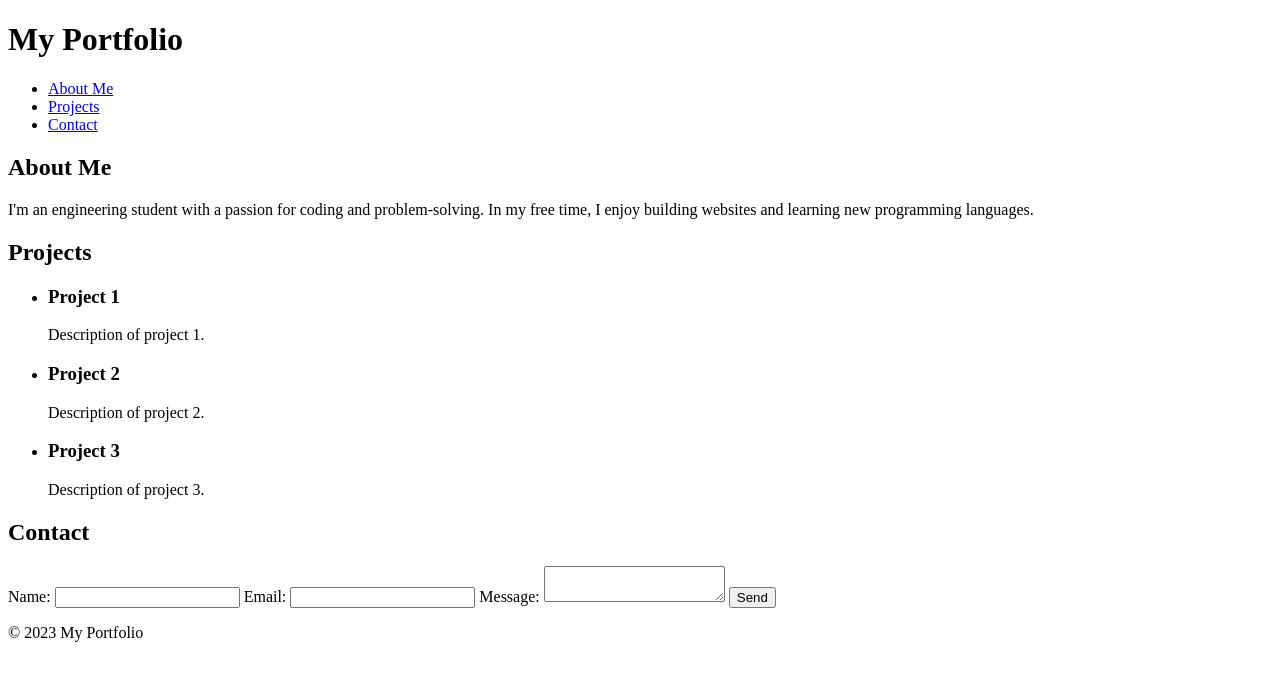
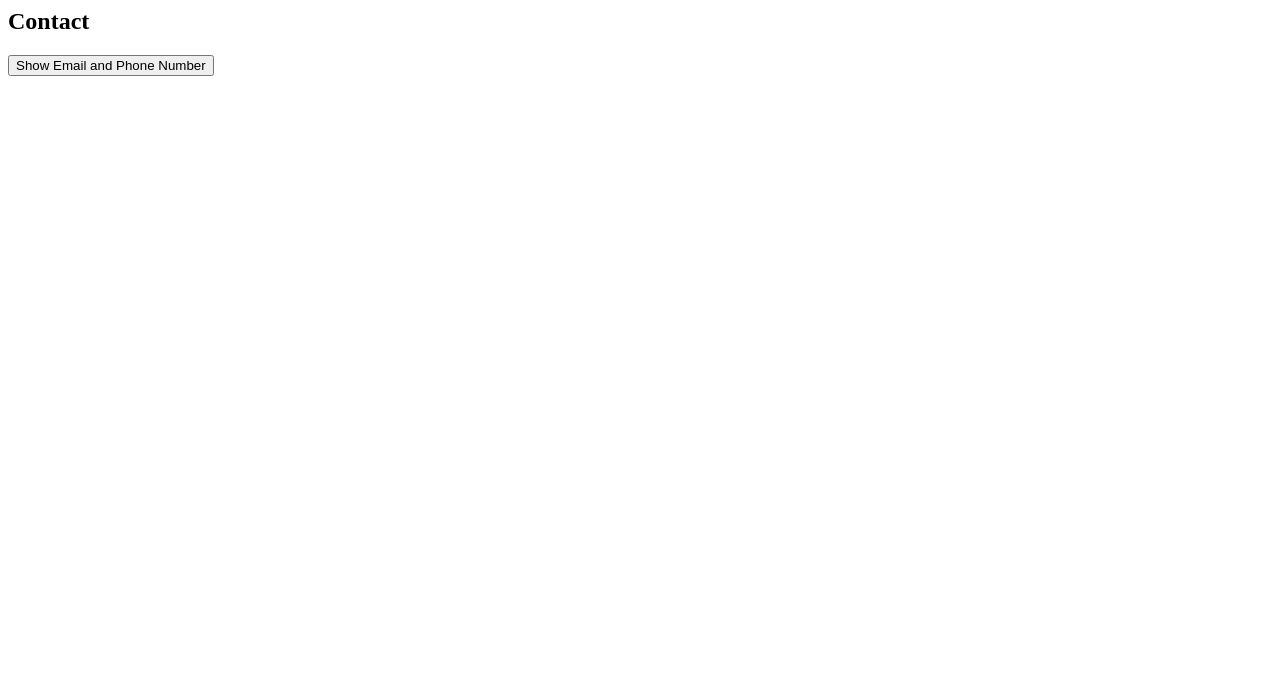
Before and after one commit to vanshaanand/anand, a plain HTML site: page index.html in a window 1280 px wide. Drawn offline with Linux system fonts and the light colour scheme.

Commit message:
Update index.html

```diff
--- a/index.html
+++ b/index.html
@@ -1,59 +1,24 @@
-<!DOCTYPE html>
-<html>
-<head>
-	<title>My Portfolio</title>
-	<meta charset="UTF-8">
-	<meta name="viewport" content="width=device-width, initial-scale=1.0">
-	<link rel="stylesheet" type="text/css" href="style.css">
-</head>
-<body>
-	<header>
-		<h1>My Portfolio</h1>
-		<nav>
-			<ul>
-				<li><a href="#about-me">About Me</a></li>
-				<li><a href="#projects">Projects</a></li>
-				<li><a href="#contact">Contact</a></li>
-			</ul>
-		</nav>
-	</header>
-	<main>
-		<section id="about-me">
-			<h2>About Me</h2>
-			<p>I'm an engineering student with a passion for coding and problem-solving. In my free time, I enjoy building websites and learning new programming languages.</p>
-		</section>
-		<section id="projects">
-			<h2>Projects</h2>
-			<ul>
-				<li>
-					<h3>Project 1</h3>
-					<p>Description of project 1.</p>
-				</li>
-				<li>
-					<h3>Project 2</h3>
-					<p>Description of project 2.</p>
-				</li>
-				<li>
-					<h3>Project 3</h3>
-					<p>Description of project 3.</p>
-				</li>
-			</ul>
-		</section>
-		<section id="contact">
-			<h2>Contact</h2>
-			<form action="submit-form.php" method="post">
-				<label for="name">Name:</label>
-				<input type="text" id="name" name="name" required>
-				<label for="email">Email:</label>
-				<input type="email" id="email" name="email" required>
-				<label for="message">Message:</label>
-				<textarea id="message" name="message" required></textarea>
-				<input type="submit" value="Send">
-			</form>
-		</section>
-	</main>
-	<footer>
-		<p>&copy; 2023 My Portfolio</p>
-	</footer>
-</body>
-</html>
+<div class="contact">
+	<h2>Contact</h2>
+	<button onclick="showContact()">Show Email and Phone Number</button>
+	<p id="contact-info" style="display:none;">Email: <a href="mailto:anandgupta123anand@gmail.com">anandgupta123anand@gmail.com</a></p>
+	<p id="phone-info" style="display:none;">Phone: <a href="tel:7355289017">7355289017</a></p>
+</div>
+
+<script>
+function showContact() {
+  var x = document.getElementById("contact-info");
+  var y = document.getElementById("phone-info");
+  var button = document.querySelector("button");
+
+  if (x.style.display === "none") {
+    x.style.display = "block";
+    y.style.display = "block";
+    button.innerHTML = "Hide Email and Phone Number";
+  } else {
+    x.style.display = "none";
+    y.style.display = "none";
+    button.innerHTML = "Show Email and Phone Number";
+  }
+}
+</script>
```
